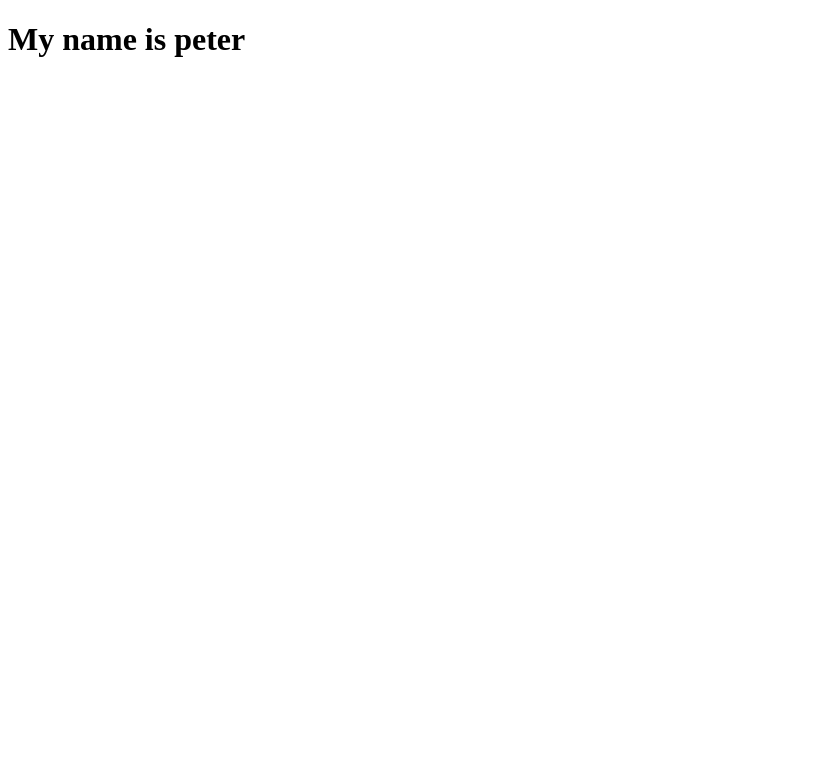
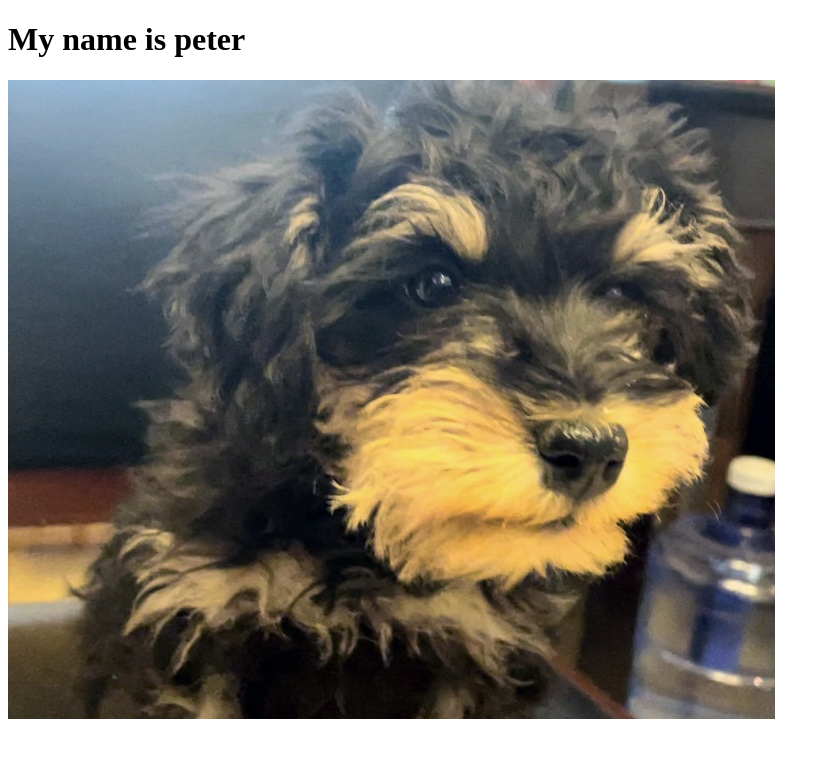
Before and after one commit to S347506/parctice, a plain HTML site: page index.html in a window 1280 px wide. Shown: the whole page, without its empty margins (0-830 px from the left). Drawn offline with Linux system fonts and the light colour scheme.

Commit message:
Update index.html

```diff
--- a/index.html
+++ b/index.html
@@ -2,5 +2,6 @@
 <body>
 <html>
 <h1>My name is peter</h1>
+<img src="dog2.jpg">
 </html>
 </body>
```
